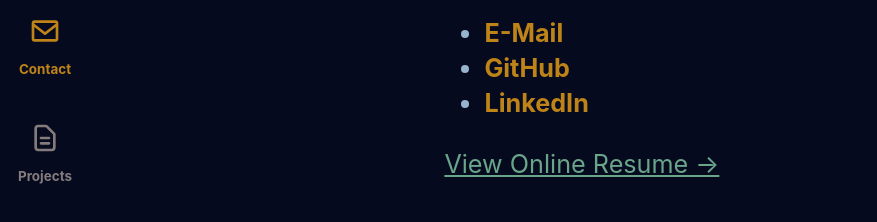
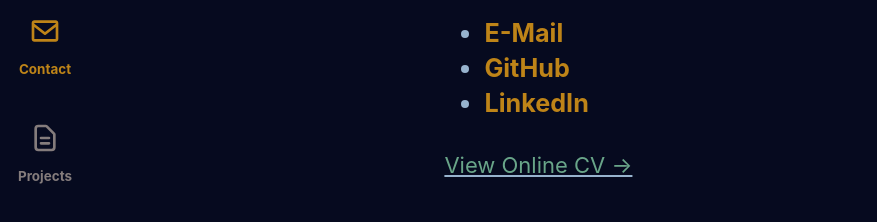
Before and after one commit to samueljmillward/portfolio, a Gatsby site: page /contact in a window 1280 px wide. Shown: the part 348-570 px from the top of the page, without its empty margins (0-877 px from the left). Built offline with nearby package versions, Linux system fonts and the light colour scheme; Gatsby itself is replaced by a stand-in of ours.

```diff
--- a/src/pages/contact.js
+++ b/src/pages/contact.js
@@ -7,7 +7,8 @@
 import Hyperlink from '../components/Hyperlink';
 
 const StyledLink = styled(Link)`
-    text-decoration: underlined;
+    font-size: 22px;
+    text-decoration: underline #97b3ce;
     color: #69a589;
 `;
 
@@ -33,9 +34,7 @@
                         </Hyperlink>
                     </li>
                 </ul>
-                <StyledLink to="/resume/">
-                    View Online Resume &rarr;{' '}
-                </StyledLink>
+                <StyledLink to="/resume/">View Online CV &rarr; </StyledLink>
             </Layout>
         </>
     );
```
Also changed, not shown: src/pages/resume.mdx (+8 -0 lines).
